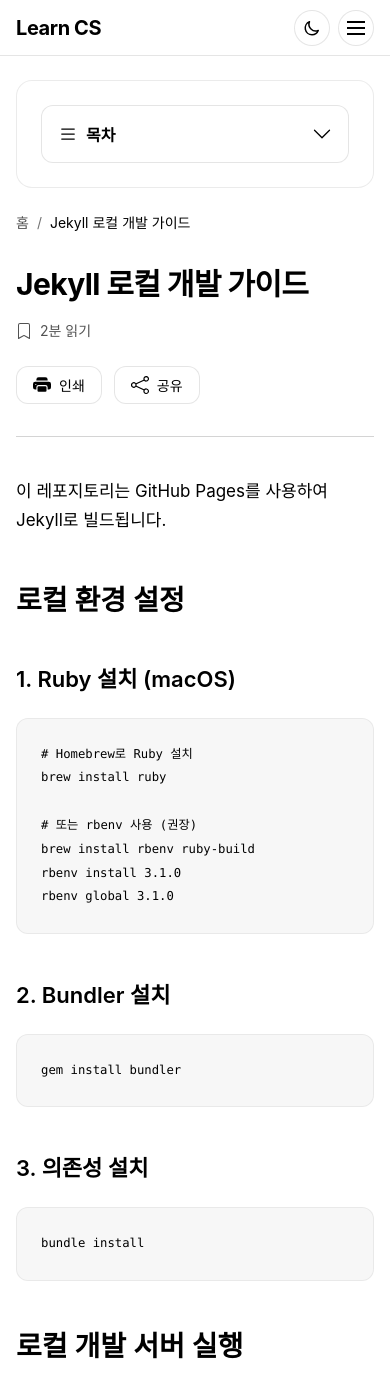
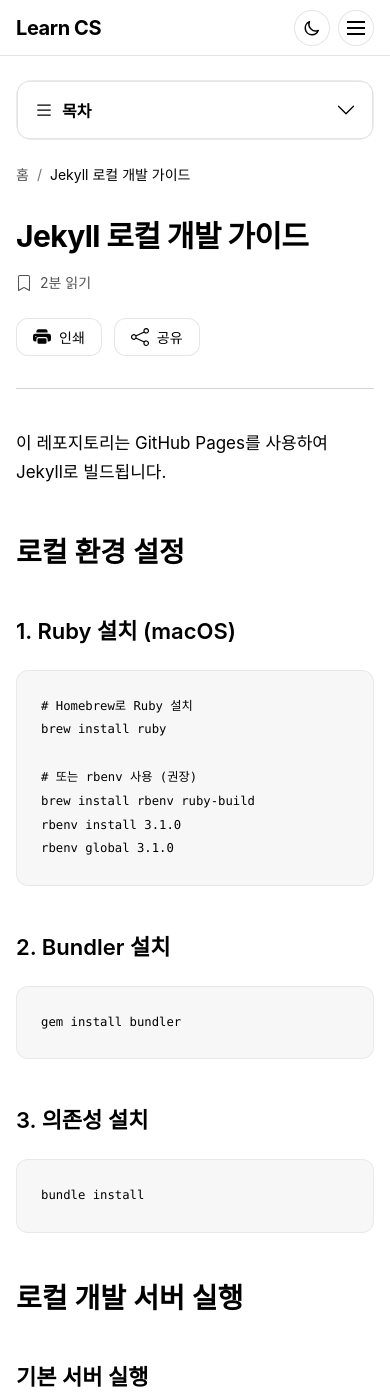
Before and after one commit to lledellebell/learn-cs, a Jekyll site: the page built from JEKYLL_SETUP.md, in a window 390 px wide and 1400 px high. Built offline with Jekyll 4.4.1, drawn with Linux system fonts in a browser that asks for light colours; our own code applies the rules of GitHub Pages for plain Markdown files; comment, search, counter and statistics services are not loaded.

Commit message:
style: TOC padding 조정

```diff
--- a/assets/css/custom.css
+++ b/assets/css/custom.css
@@ -592,8 +592,9 @@
 @media (max-width: 768px) {
   .toc {
     position: sticky;
-    top: var(--header-height);
+    top: calc(var(--header-height) - -8px);
     margin-bottom: var(--space-6);
+    padding: 0;
     order: -1;
   }
 }
@@ -947,6 +948,7 @@
     -webkit-overflow-scrolling: touch;
     scrollbar-width: thin;
     scrollbar-color: var(--color-border) transparent;
+    padding: var(--space-4);
   }
 
   .toc-wrapper.expanded::-webkit-scrollbar {
```
